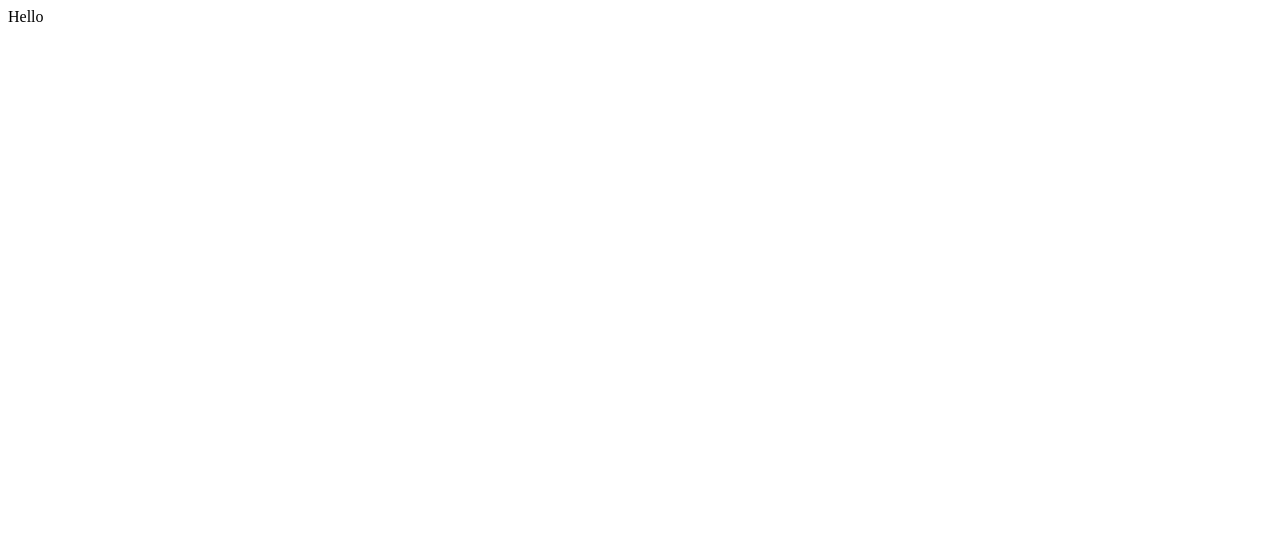
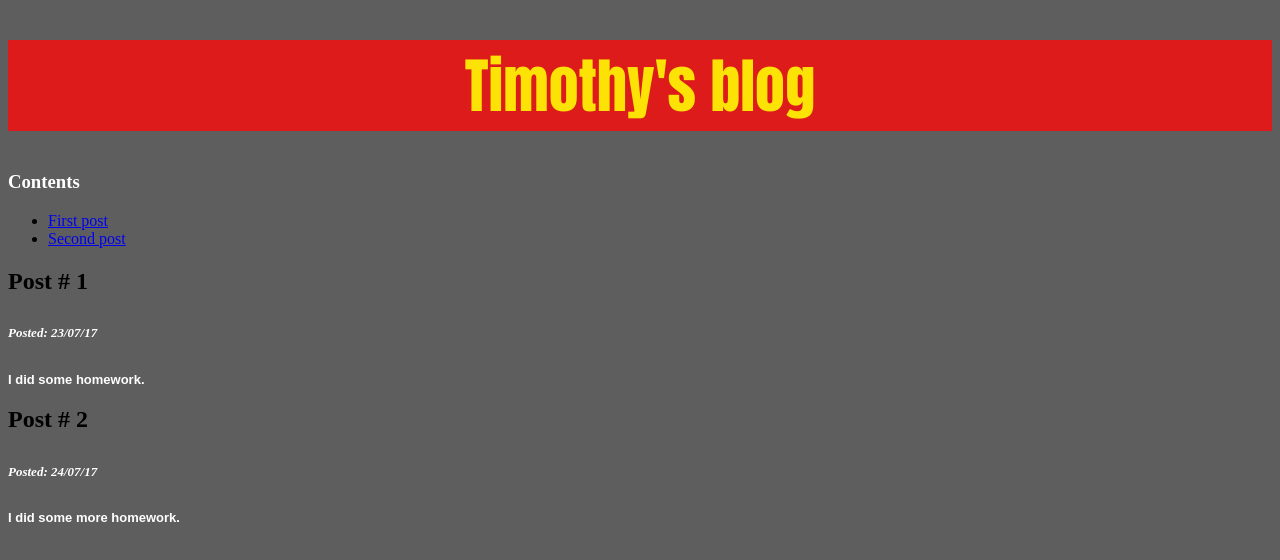
Before and after one commit to twalt1/twalt1.github.io, a plain HTML site: page index.html in a window 1280 px wide. Drawn offline with Linux system fonts and the light colour scheme.

Commit message:
Initial commit

```diff
--- a/index.html
+++ b/index.html
@@ -1 +1,55 @@
-Hello
+<!DOCTYPE html>
+<html>
+    <head>
+        <meta charset="utf-8">
+        <title>Project: Blog</title>
+        <style>
+        body{
+            background-color: rgb(94, 94, 94);
+        }
+        .Date{
+            color: rgb(255, 255, 255);
+            font-size: 13px;
+            font-style: italic;
+        }
+
+        h1{
+            color: rgb(252, 227, 5);
+            font-size: 60px;
+            text-align: center;
+            font-family: "Impact";
+            background-color: rgb(222, 27, 27);
+            }
+
+        p{
+            color: rgb(255, 255, 255);
+            font-weight: bold;
+            font-size:13px;
+            font-family:"arial";
+            }
+
+        #contents{
+            color: rgb(255, 255, 255);
+        }
+        </style>
+    </head>
+    <body>
+
+        <h1>Timothy's blog</h1>
+
+        <h3 id="contents">Contents</h3>
+        <ul>
+            <li><a href ="#1st">First post</a></li>
+            <li><a href ="#2nd">Second post</a></li>
+        </ul>
+        <h2 id="1st">Post # 1</h2>
+        <h6 class="Date">Posted: 23/07/17 </h6>
+
+        <p>I did some homework.</p>
+
+        <h2 id= "2nd">Post # 2</h2>
+        <h6 class="Date">Posted: 24/07/17 </h6>
+
+        <p>I did some more homework.</p>
+    </body>
+</html>
```
